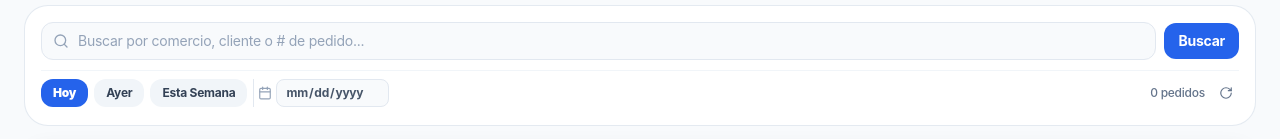
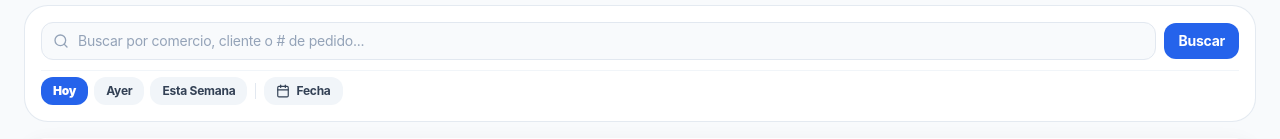
Before and after one commit to distribuidoraneth/app, a Next.js app: page /admin/pedidos in a window 1280 px wide. Shown: the part 296-435 px from the top of the page. Built offline with nearby package versions, Linux system fonts and the light colour scheme; no server answers; the database is empty; sample sign-in values are in the browser's storage; a web font is replaced by a local one.

Commit message:
fix(orders): remove 0 count and reload button, replace native date input with styled visible Apple button overlay

```diff
--- a/src/components/admin/OrderDispatchBoard.tsx
+++ b/src/components/admin/OrderDispatchBoard.tsx
@@ -29,7 +29,6 @@ import {
   Search,
   Calendar,
   X,
-  RotateCw,
   Loader2,
   CheckCircle2,
 } from 'lucide-react';
@@ -167,13 +166,12 @@ export function OrderDispatchBoard() {
           </button>
         </div>
 
-        {/* Fila 2: Selector Rápido de Fechas + Calendario + Conteo */}
-        <div className="flex items-center justify-between gap-1.5 pt-1.5 border-t border-slate-100">
-          <div className="flex items-center gap-1 sm:gap-1.5 overflow-x-auto no-scrollbar py-0.5 flex-1 min-w-0">
+        {/* Fila 2: Filtros de Fecha (Hoy, Ayer, Esta Semana, Selector de Fecha) */}
+        <div className="flex items-center gap-1 sm:gap-1.5 pt-1.5 border-t border-slate-100 overflow-x-auto no-scrollbar">
           <button
             type="button"
             onClick={() => handleSelectPreset('today')}
-              className={`px-2.5 sm:px-3 py-1.5 rounded-xl text-xs font-black transition-all cursor-pointer whitespace-nowrap ${
+            className={`px-3 py-1.5 rounded-xl text-xs font-black transition-all cursor-pointer shrink-0 ${
               selectedDatePreset === 'today' && !searchQuery
                 ? 'bg-blue-600 text-white shadow-xs'
                 : 'bg-slate-100 hover:bg-slate-200 text-slate-700'
@@ -184,7 +182,7 @@ export function OrderDispatchBoard() {
           <button
             type="button"
             onClick={() => handleSelectPreset('yesterday')}
-              className={`px-2.5 sm:px-3 py-1.5 rounded-xl text-xs font-bold transition-all cursor-pointer whitespace-nowrap ${
+            className={`px-3 py-1.5 rounded-xl text-xs font-bold transition-all cursor-pointer shrink-0 ${
               selectedDatePreset === 'yesterday' && !searchQuery
                 ? 'bg-blue-600 text-white shadow-xs'
                 : 'bg-slate-100 hover:bg-slate-200 text-slate-700'
@@ -195,7 +193,7 @@ export function OrderDispatchBoard() {
           <button
             type="button"
             onClick={() => handleSelectPreset('week')}
-              className={`px-2.5 sm:px-3 py-1.5 rounded-xl text-xs font-bold transition-all cursor-pointer whitespace-nowrap ${
+            className={`px-3 py-1.5 rounded-xl text-xs font-bold transition-all cursor-pointer shrink-0 ${
               selectedDatePreset === 'week' && !searchQuery
                 ? 'bg-blue-600 text-white shadow-xs'
                 : 'bg-slate-100 hover:bg-slate-200 text-slate-700'
@@ -204,9 +202,29 @@ export function OrderDispatchBoard() {
             Esta Semana
           </button>
 
-            {/* Selector de Fecha Específica */}
-            <div className="flex items-center space-x-1 pl-1 border-l border-slate-200 shrink-0">
-              <Calendar className="w-3.5 h-3.5 text-slate-400 shrink-0" />
+          {/* Separador vertical */}
+          <div className="h-4 w-px bg-slate-200 shrink-0 mx-0.5" />
+
+          {/* Selector de Fecha Nativo con Botón Visual Apple */}
+          <div className="relative inline-flex items-center shrink-0">
+            <div
+              className={`px-3 py-1.5 rounded-xl text-xs font-bold flex items-center space-x-1.5 transition-all cursor-pointer ${
+                selectedDatePreset === 'custom' && customDate
+                  ? 'bg-blue-600 text-white shadow-xs'
+                  : 'bg-slate-100 hover:bg-slate-200 text-slate-700'
+              }`}
+            >
+              <Calendar className="w-3.5 h-3.5 shrink-0" />
+              <span className="font-mono">
+                {customDate
+                  ? (() => {
+                      const parts = customDate.split('-');
+                      return parts.length === 3 ? `${parts[2]}/${parts[1]}/${parts[0]}` : customDate;
+                    })()
+                  : 'Fecha'}
+              </span>
+            </div>
+
             <input
               type="date"
               value={customDate}
@@ -218,29 +236,21 @@ export function OrderDispatchBoard() {
                   loadOrders({ datePreset: 'custom', customDate: e.target.value });
                 }
               }}
-                className={`py-1 px-1.5 sm:px-2 text-xs font-bold rounded-lg border transition-colors cursor-pointer w-[120px] sm:w-auto ${
-                  selectedDatePreset === 'custom'
-                    ? 'bg-blue-50 border-blue-400 text-blue-800'
-                    : 'bg-slate-50 border-slate-200 text-slate-600'
-                }`}
+              className="absolute inset-0 opacity-0 w-full h-full cursor-pointer"
             />
           </div>
-          </div>
 
-          <div className="flex items-center space-x-1.5 sm:space-x-2 text-xs text-slate-500 font-medium shrink-0 pl-1">
-            <span className="whitespace-nowrap">
-              {filteredOrders.length} <span className="hidden sm:inline">pedido{filteredOrders.length !== 1 ? 's' : ''}</span>
-            </span>
+          {/* Botón para limpiar fecha personalizada si está activa */}
+          {selectedDatePreset === 'custom' && customDate && (
             <button
               type="button"
-              onClick={() => loadOrders({ datePreset: selectedDatePreset, customDate, searchQuery })}
-              disabled={isOrdersLoading}
-              className="p-1.5 text-slate-500 hover:text-blue-600 hover:bg-slate-100 rounded-lg transition-colors cursor-pointer disabled:opacity-50"
-              title="Refrescar datos"
+              onClick={() => handleSelectPreset('today')}
+              className="p-1 text-slate-400 hover:text-slate-600 rounded-full cursor-pointer shrink-0"
+              title="Quitar fecha"
             >
-              <RotateCw className={`w-3.5 h-3.5 ${isOrdersLoading ? 'animate-spin text-blue-600' : ''}`} />
+              <X className="w-3.5 h-3.5" />
             </button>
-          </div>
+          )}
         </div>
       </div>
 
```
Lines whose indentation alone changed are shown as unchanged.
